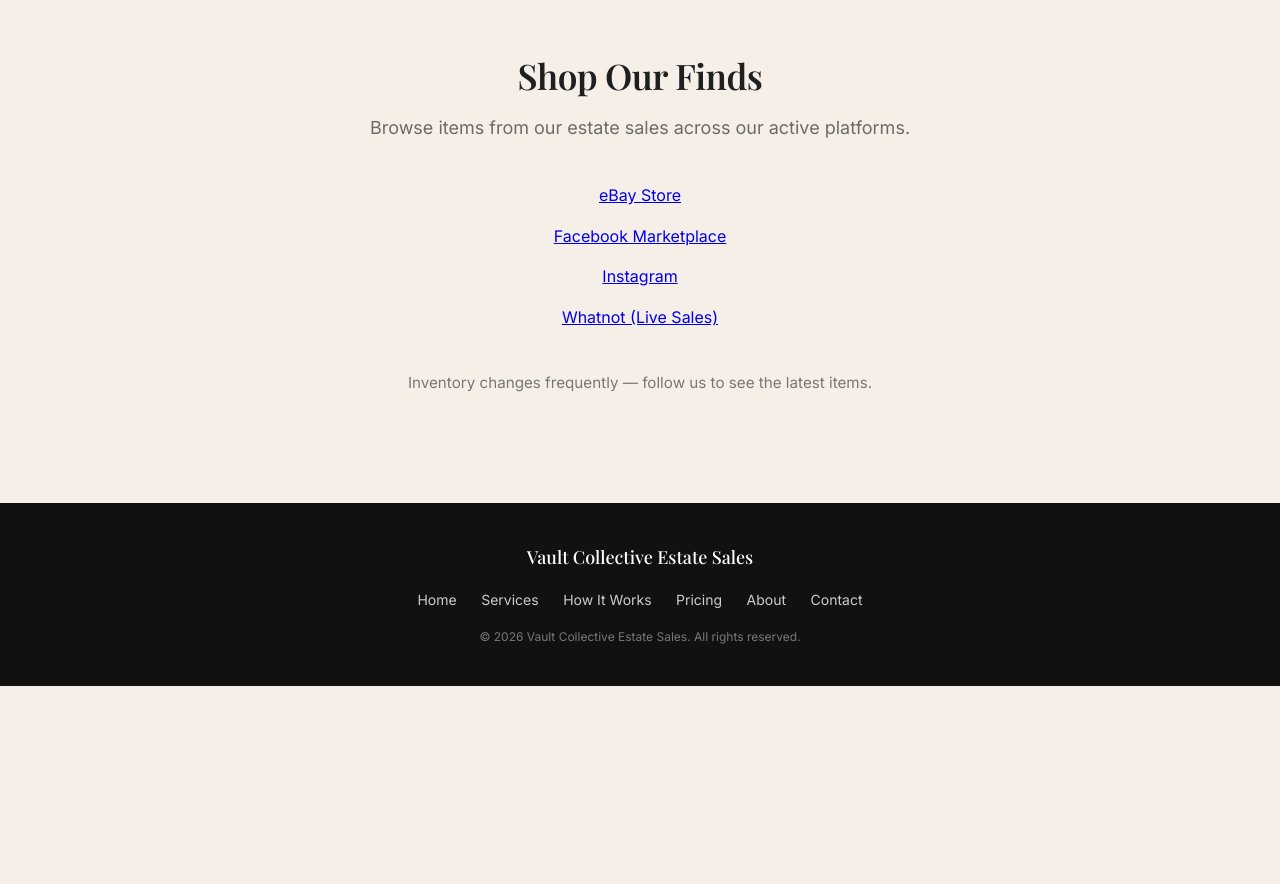
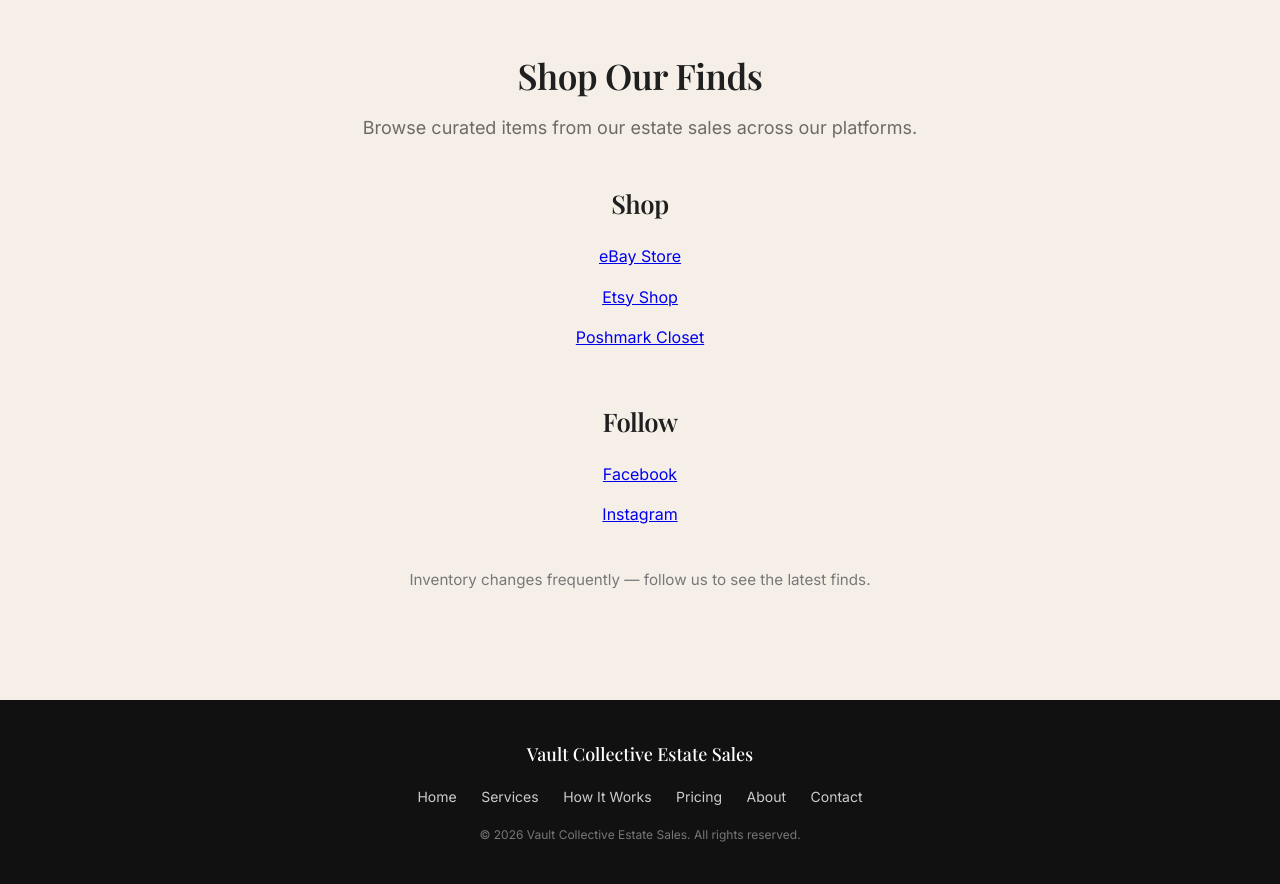
Before and after one commit to IdealRobot/vcollectiveestates, a Flask app: page /shop in a window 1280 px wide. Shown: the part 82-966 px from the top of the page. Before the commit the page ends 768 px from the top, so only its background shows below. Run offline with Flask 3, Linux system fonts and the light colour scheme.

Commit message:
Updated Socials and Store Links

```diff
--- a/templates/shop.html
+++ b/templates/shop.html
@@ -1,6 +1,6 @@
 {% extends "base.html" %}
 
-{% block title %}Shop{% endblock %}
+{% block title %}Shop Our Finds{% endblock %}
 
 {% block content %}
 
@@ -9,23 +9,29 @@
     <h1>Shop Our Finds</h1>
 
     <p style="margin-top: 10px; font-size: 18px;">
-        Browse items from our estate sales across our active platforms.
+        Browse curated items from our estate sales across our platforms.
     </p>
 
-    <div style="margin-top: 40px; display: flex; flex-direction: column; gap: 15px;">
+    <!-- SHOP PLATFORMS -->
+    <h2 style="margin-top: 40px;">Shop</h2>
 
-        <a href="#" target="_blank" class="cta">eBay Store</a>
+    <div style="margin-top: 20px; display: flex; flex-direction: column; gap: 15px;">
+        <a href="https://ebay.us/m/wMXnLL" target="_blank" class="cta">eBay Store</a>
+        <a href="https://thevcollect.etsy.com" target="_blank" class="cta">Etsy Shop</a>
+        <a href="https://poshmark.com/closet/thev_collective?utm_source=ig&utm_medium=social&utm_content=link_in_bio&fbclid=PAZnRzaARNO0JleHRuA2FlbQIxMQBzcnRjBmFwcF9pZA8xMjQwMjQ1NzQyODc0MTQAAafsRqpCVMp8JjbPmtDRTGYC-lDaJ5SH3YlrcRBAcf8EMTwr0j-sYnN08ftcYA_aem_zThgoZP0hj3GSa6DNSAmPg"
+           target="_blank" class="cta">Poshmark Closet</a>
+    </div>
 
-        <a href="#" target="_blank" class="cta">Facebook Marketplace</a>
+    <!-- SOCIALS -->
+    <h2 style="margin-top: 50px;">Follow</h2>
 
-        <a href="#" target="_blank" class="cta">Instagram</a>
-
-        <a href="#" target="_blank" class="cta">Whatnot (Live Sales)</a>
-
+    <div style="margin-top: 20px; display: flex; flex-direction: column; gap: 15px;">
+        <a href="https://www.facebook.com/share/1Do9p11EQH/?mibextid=wwXIfr" target="_blank" class="cta">Facebook</a>
+        <a href="https://www.instagram.com/the_vcollective/" target="_blank" class="cta">Instagram</a>
     </div>
 
     <p style="margin-top: 40px; color: #777;">
-        Inventory changes frequently — follow us to see the latest items.
+        Inventory changes frequently — follow us to see the latest finds.
     </p>
 
 </section>
```
